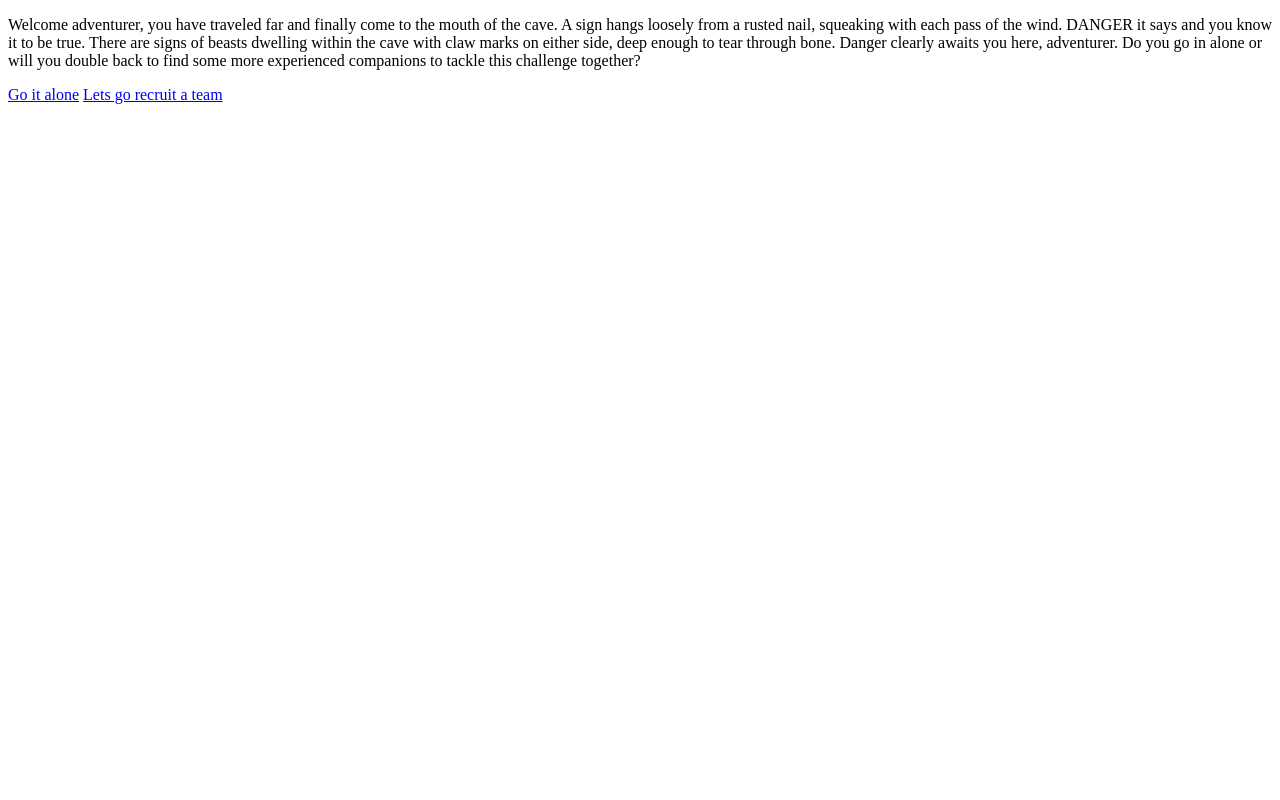
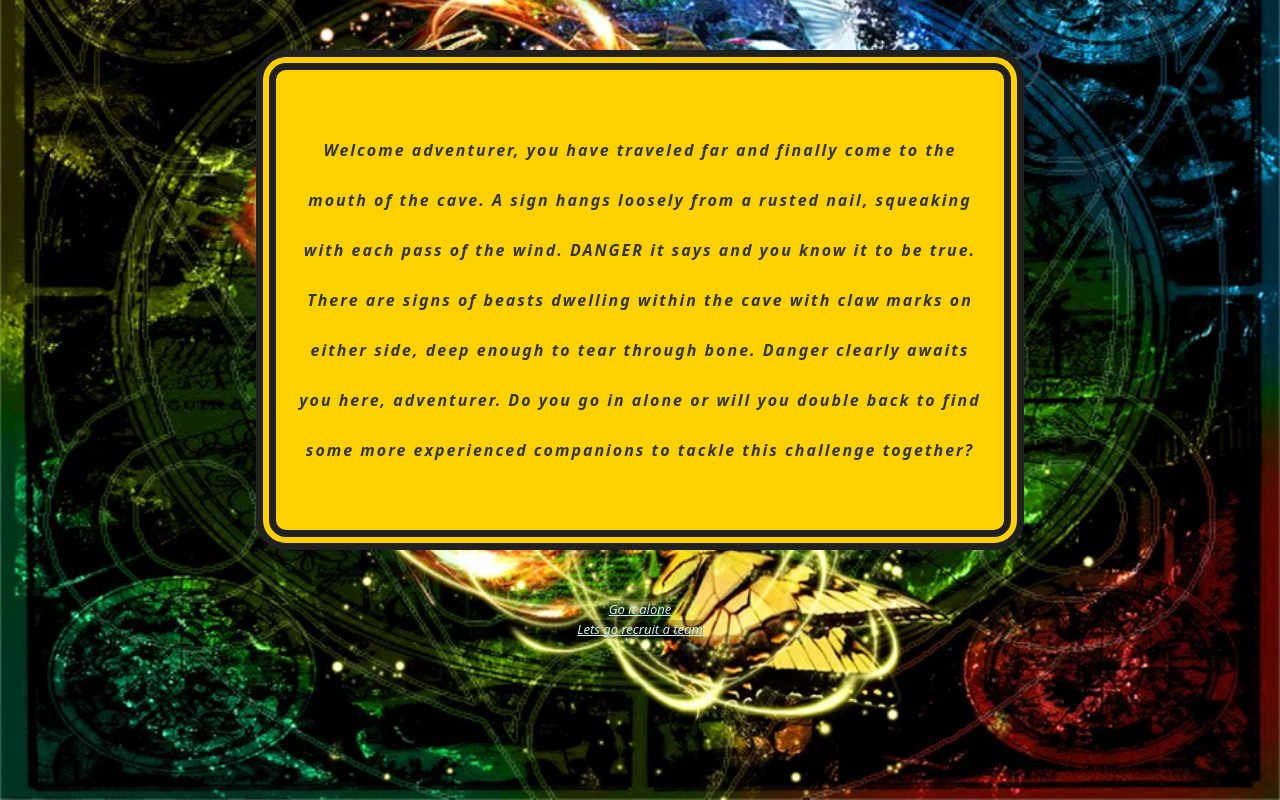
Before and after one commit to ctmckeel93/Python-April-2023, a Flask app: page / in a window 1280 px wide. Run offline with Flask 3, Linux system fonts and the light colour scheme.

Commit message:
update with style

```diff
--- a/week3/flask/cyoa/static/style.css
+++ b/week3/flask/cyoa/static/style.css
@@ -1,5 +1,5 @@
 :root {
-    font-family:Georgia, 'Times New Roman', Times, serif;
+    font-family:monospace;
 }
 
 * {
@@ -28,12 +28,15 @@ p {
     margin: 50px auto;
     width: 60%;
     height: 500px;
-    padding: 10px;
+    padding: 15px;
+    font-weight: 700;
+    font-size: medium;
+    letter-spacing: 2px;
     line-height: 50px;
-    border: 20px double rgb(93, 44, 7);
-    background-color: rgb(241, 146, 99);
+    border: 20px double #202020;
+    background-color: #ffd100;
+    color: #333533;
     font-style: italic;
-    color: rgb(81, 31, 5);
 
     display: flex;
     justify-content: center;
--- a/week3/flask/cyoa/templates/index.html
+++ b/week3/flask/cyoa/templates/index.html
@@ -5,7 +5,8 @@
     <meta http-equiv="X-UA-Compatible" content="IE=edge">
     <meta name="viewport" content="width=device-width, initial-scale=1.0">
     <title>Document</title>
-    <!-- <link href="https://cdn.jsdelivr.net/npm/bootstrap@5.3.0-alpha3/dist/css/bootstrap.min.css" rel="stylesheet" integrity="sha384-KK94CHFLLe+nY2dmCWGMq91rCGa5gtU4mk92HdvYe+M/SXH301p5ILy+dN9+nJOZ" crossorigin="anonymous"> -->
+    <link href="https://cdn.jsdelivr.net/npm/bootstrap@5.3.0-alpha3/dist/css/bootstrap.min.css" rel="stylesheet" integrity="sha384-KK94CHFLLe+nY2dmCWGMq91rCGa5gtU4mk92HdvYe+M/SXH301p5ILy+dN9+nJOZ" crossorigin="anonymous">
+    <link rel="stylesheet" href="{{url_for('static', filename='style.css')}}">
 </head>
 <body>
     <p>
```
